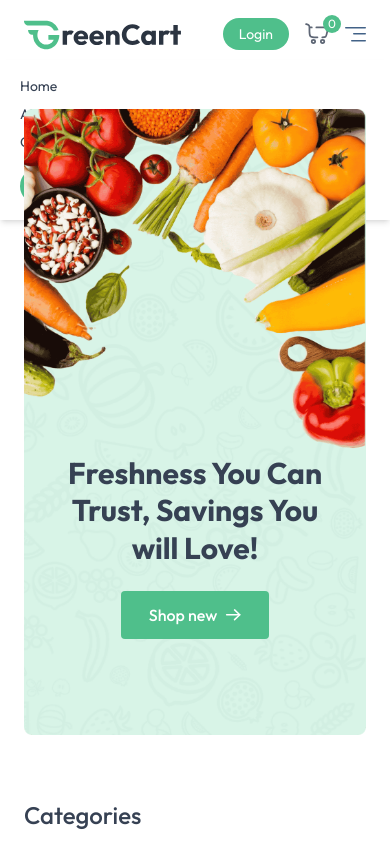
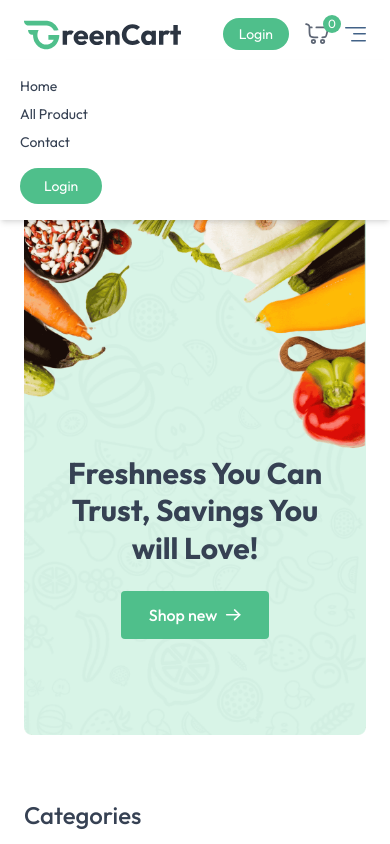
Before and after one commit to kantubhuktharohith/greencart, a React (Vite) app in the folder client/: page / in a window 390 px wide. Both pictures are taken after a click on the button "Menu". Shown: the top 844 px of the page. Built offline with nearby package versions, Linux system fonts and the light colour scheme; no server answers.

Commit message:
fix: add z-index to mobile menu so it does not hide behind the banner

```diff
--- a/client/src/components/Navbar.jsx
+++ b/client/src/components/Navbar.jsx
@@ -79,7 +79,7 @@
 
             {/* Mobile Menu */}
             { open &&(
-                <div className={`${open ? 'flex' : 'hidden'} absolute top-[60px] left-0 w-full bg-white shadow-md py-4 flex-col items-start gap-2 px-5 text-sm md:hidden`}>
+                <div className={`${open ? 'flex' : 'hidden'} absolute top-[60px] left-0 w-full bg-white shadow-md py-4 flex-col items-start gap-2 px-5 text-sm md:hidden z-50`}>
                 <NavLink to="/" onClick={()=> setOpen(false)}>Home</NavLink>
                 <NavLink to="/product" onClick={()=> setOpen(false)}>All Product</NavLink>
                 {user &&
```
